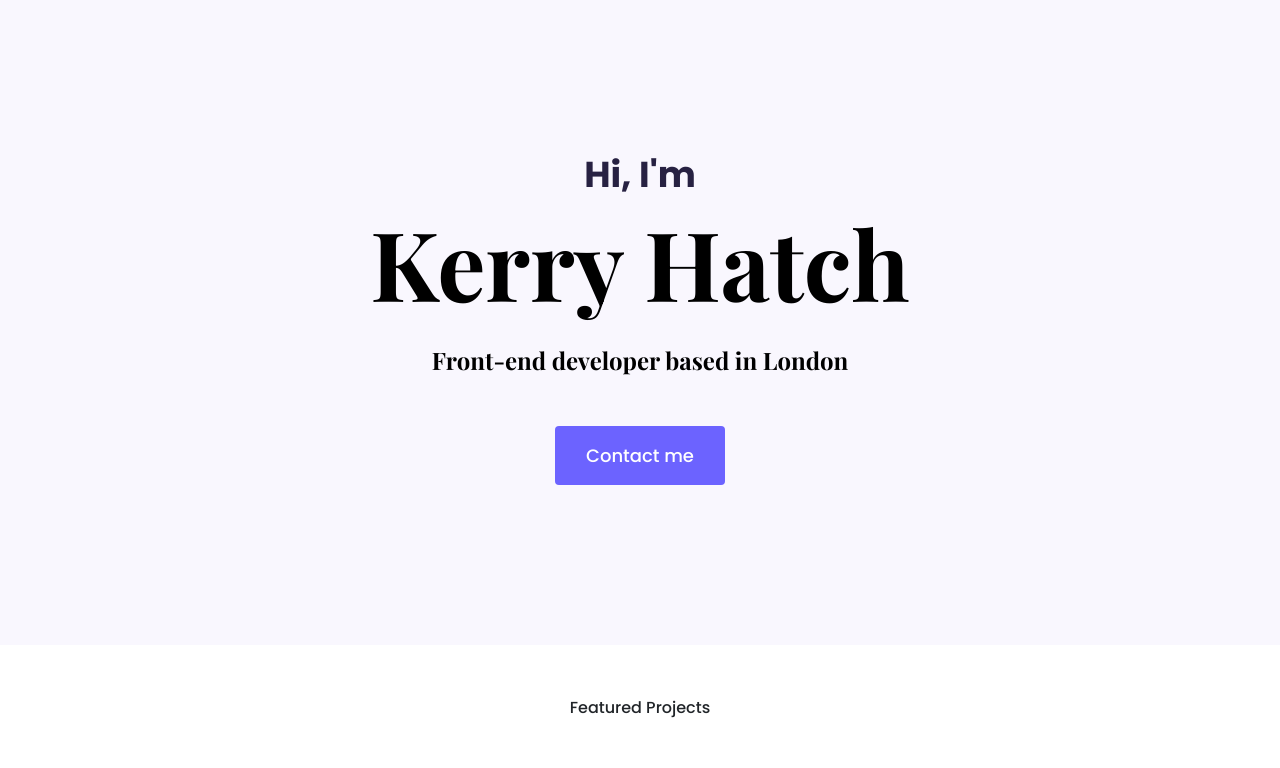
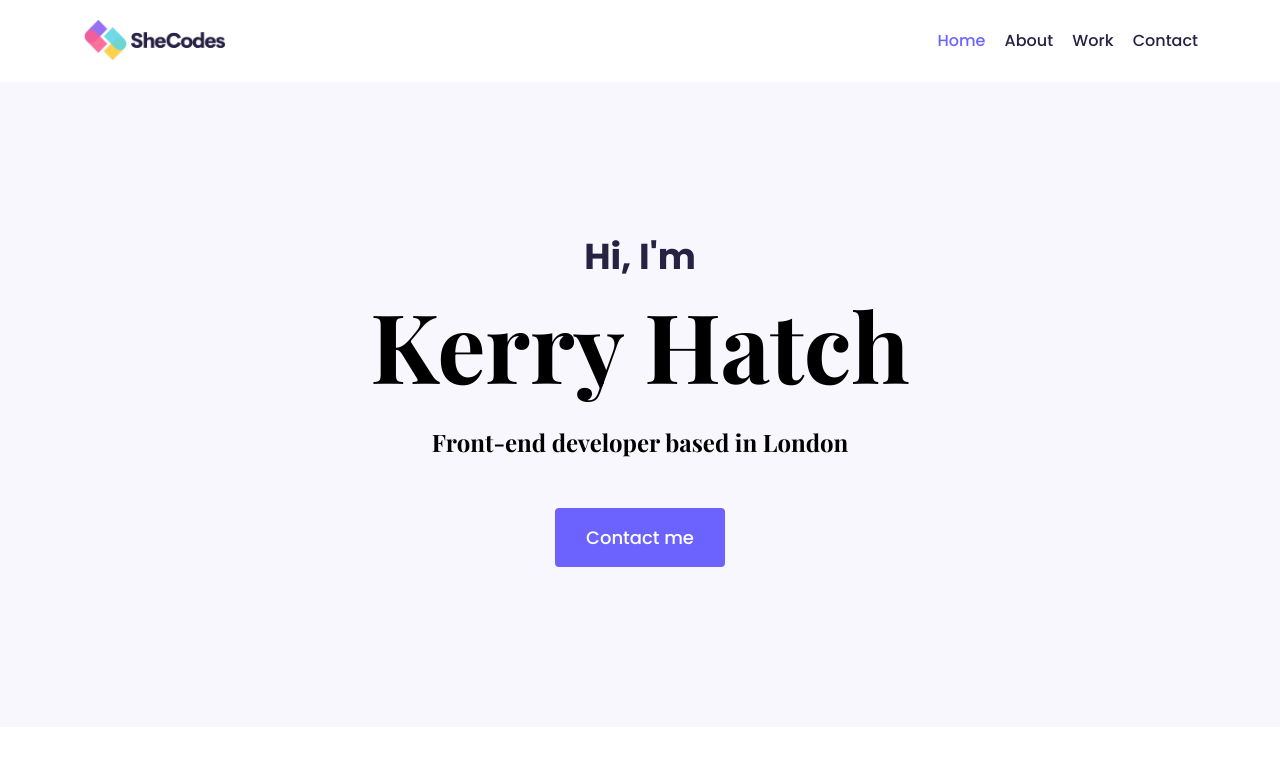
Before and after one commit to Hatchk/portfolio-project, a website: page index.html in a window 1280 px wide. Shown: the top 768 px of the page. Drawn offline with nearby package versions, Linux system fonts and the light colour scheme.

Commit message:
Added  header and logos

```diff
--- a/index.html
+++ b/index.html
@@ -30,6 +30,32 @@
     ></script>
   </head>
   <body>
+    <div class="container">
+      <nav class="d-flex justify-content-between">
+        <a href="/">
+          <img src="images/logo.png" class="logo d-none d-md-block" alt="" />
+          <img
+            src="images/logo-small.jpg"
+            class="logo d-block d-md-none"
+            alt=""
+          />
+        </a>
+        <ul>
+          <li class="active">
+            <a href="/"> Home</a>
+          </li>
+          <li>
+            <a href="/about.html"> About</a>
+          </li>
+          <li>
+            <a href="/work.html"> Work</a>
+          </li>
+          <li>
+            <a href="/contact.html"> Contact</a>
+          </li>
+        </ul>
+      </nav>
+    </div>
     <div class="hero">
       <p>Hi, I'm</p>
       <h1>Kerry Hatch</h1>
--- a/styles/portfolio.css
+++ b/styles/portfolio.css
@@ -55,21 +55,32 @@ p {
   font-size: 24px;
 }
 
-.about-section {
+.content-container {
   padding: 160px 20px;
 }
 
-.about-section h1 {
+.content h1 {
   font-size: 64px;
   line-height: 80px;
 }
 
-.about-section h2 {
+.content h2 {
   font-size: 18px;
   font-family: var(--default-font-family);
 }
 
-.about-section-content {
+.content h3 {
+  font-size: 24px;
+  line-height: 1.5;
+
+  font-family: var(--default-font-family);
+}
+
+.content p {
+  font-size: 14px;
+}
+
+.content {
   margin: 30px;
 }
 
@@ -95,6 +106,37 @@ p {
   padding: 120px 60px;
 }
 
+.logo {
+  max-height: 40px;
+}
+
+nav {
+  padding: 20px 0;
+}
+
+nav ul {
+  padding: 0;
+  margin: 0;
+}
+
+nav li {
+  display: inline;
+  list-style: none;
+  line-height: 42px;
+  margin-left: 15px;
+}
+
+nav a {
+  text-decoration: none;
+  color: #272142;
+  transition: all 100ms ease-in-out;
+}
+
+nav a:hover,
+nav li.active a {
+  color: var(--branding-color);
+}
+
 @media (max-width: 900px) {
   h1 {
     font-size: 44px;
@@ -109,7 +151,7 @@ p {
     padding: 80px 20px;
   }
 
-  .about-section {
+  .content {
     text-align: center;
     padding: 0;
   }
```
Also changed, not shown: package.json (added, +24 -0 lines), images/logo-small.jpg (added), images/logo.png (added).
